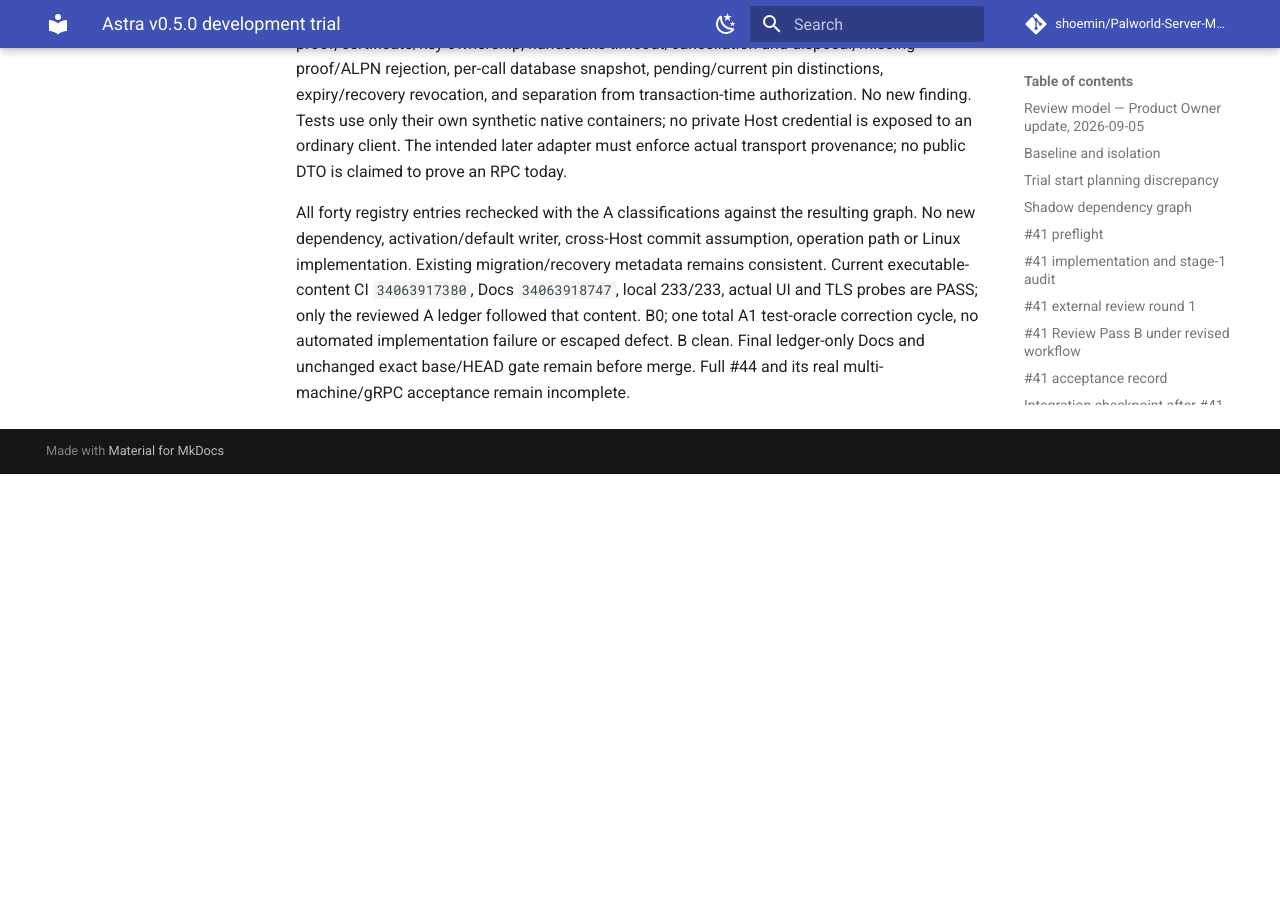
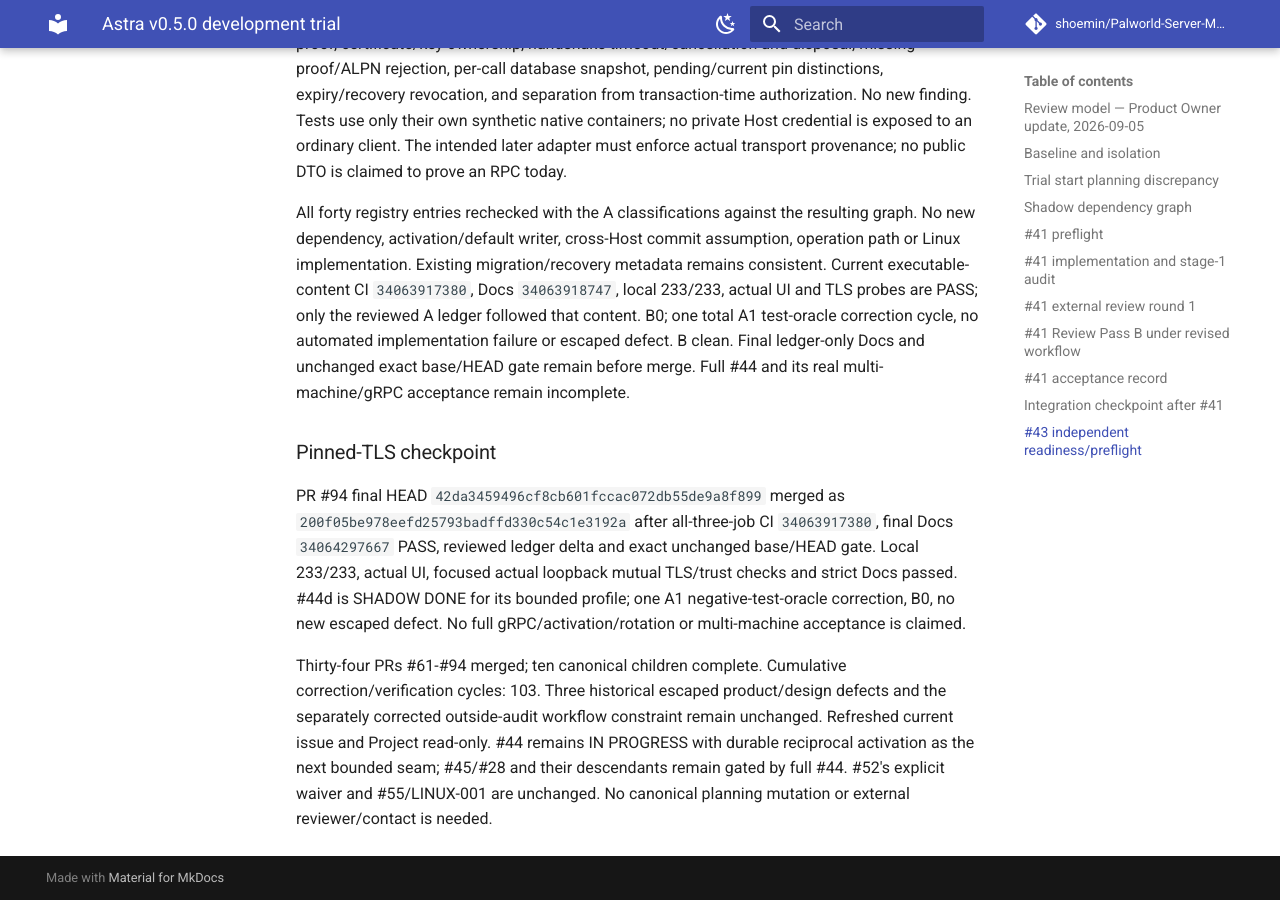
Before and after one commit to shoemin/Palworld-Server-Manager, an MkDocs documentation site: the page built from docs/experiments/astra-v0.5.0-trial.md, in a window 1280 px wide and 900 px high, scrolled down 149530 px. Built offline with MkDocs 1.6.1 and Material for MkDocs 9.7.7, drawn with Linux system fonts in a browser that asks for light colours; comment, search, counter and statistics services are not loaded; before the commit the page ends 150004 px from its top, so only the background shows below that; part of the change alters nothing that is shown.

```diff
--- a/docs/experiments/astra-v0.5.0-trial.md
+++ b/docs/experiments/astra-v0.5.0-trial.md
@@ -1606,3 +1606,9 @@ Complete eight-file diff reviewed, with all forty registry entries read again ag
 Fresh exact PR #94 HEAD `d0853cb1b1c11861b7ab093319311b0de71e0922`, base `0e1b61349fe86bcc96e7aa574cf18d5d27f3f49f`: re-read the complete eight-file diff and current implementation/tests as a separate review. Re-evaluated certificate callback versus completed proof, certificate/key ownership, handshake timeout/cancellation and disposal, missing proof/ALPN rejection, per-call database snapshot, pending/current pin distinctions, expiry/recovery revocation, and separation from transaction-time authorization. No new finding. Tests use only their own synthetic native containers; no private Host credential is exposed to an ordinary client. The intended later adapter must enforce actual transport provenance; no public DTO is claimed to prove an RPC today.
 
 All forty registry entries rechecked with the A classifications against the resulting graph. No new dependency, activation/default writer, cross-Host commit assumption, operation path or Linux implementation. Existing migration/recovery metadata remains consistent. Current executable-content CI `34063917380`, Docs `34063918747`, local 233/233, actual UI and TLS probes are PASS; only the reviewed A ledger followed that content. B0; one total A1 test-oracle correction cycle, no automated implementation failure or escaped defect. B clean. Final ledger-only Docs and unchanged exact base/HEAD gate remain before merge. Full #44 and its real multi-machine/gRPC acceptance remain incomplete.
+
+### Pinned-TLS checkpoint
+
+PR #94 final HEAD `42da3459496cf8cb601fccac072db55de9a8f899` merged as `200f05be978eefd25793badffd330c54c1e3192a` after all-three-job CI `34063917380`, final Docs `34064297667` PASS, reviewed ledger delta and exact unchanged base/HEAD gate. Local 233/233, actual UI, focused actual loopback mutual TLS/trust checks and strict Docs passed. #44d is SHADOW DONE for its bounded profile; one A1 negative-test-oracle correction, B0, no new escaped defect. No full gRPC/activation/rotation or multi-machine acceptance is claimed.
+
+Thirty-four PRs #61-#94 merged; ten canonical children complete. Cumulative correction/verification cycles: 103. Three historical escaped product/design defects and the separately corrected outside-audit workflow constraint remain unchanged. Refreshed current issue and Project read-only. #44 remains IN PROGRESS with durable reciprocal activation as the next bounded seam; #45/#28 and their descendants remain gated by full #44. #52's explicit waiver and #55/LINUX-001 are unchanged. No canonical planning mutation or external reviewer/contact is needed.
```
